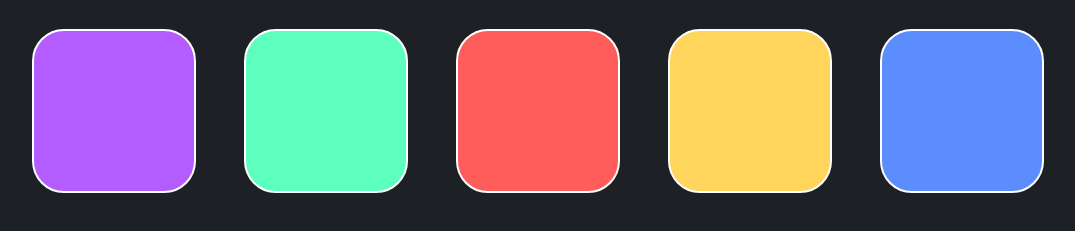
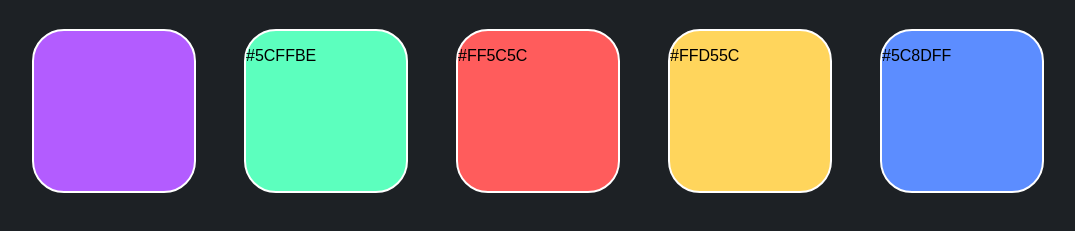
Before and after one commit to jjeong1007/jour390test, a plain HTML site: page index.html in a window 1280 px wide. Shown: the part 61-292 px from the top of the page, without its empty margins (102-1177 px from the left). Drawn offline with Linux system fonts and the light colour scheme.

Commit message:
Update index.html

```diff
--- a/index.html
+++ b/index.html
@@ -13,10 +13,10 @@
 
     <div class="colorContainer">
         <div class="color1"><p class="color1Text">#B35CFF</p></div>
-        <div class="color2"></div>
-        <div class="color3"></div>
-        <div class="color4"></div>
-        <div class="color5"></div>
+        <div class="color2"><p class="color2Text">#5CFFBE</p></div>
+        <div class="color3"><p class="color3Text">#FF5C5C</p></div>
+        <div class="color4"><p class="color4Text">#FFD55C</p></div>
+        <div class="color5"><p class="color5Text">#5C8DFF</p></div>
     </div>
 
 </body>
```
